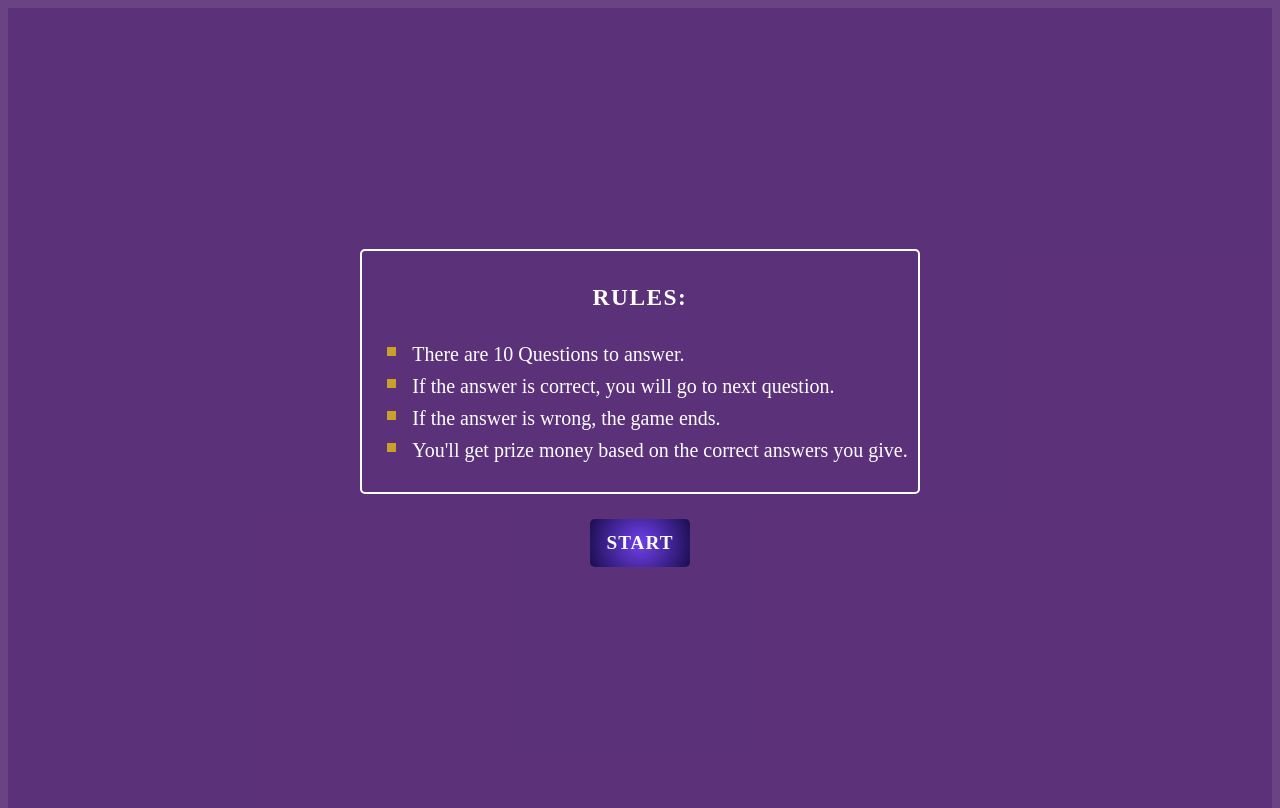
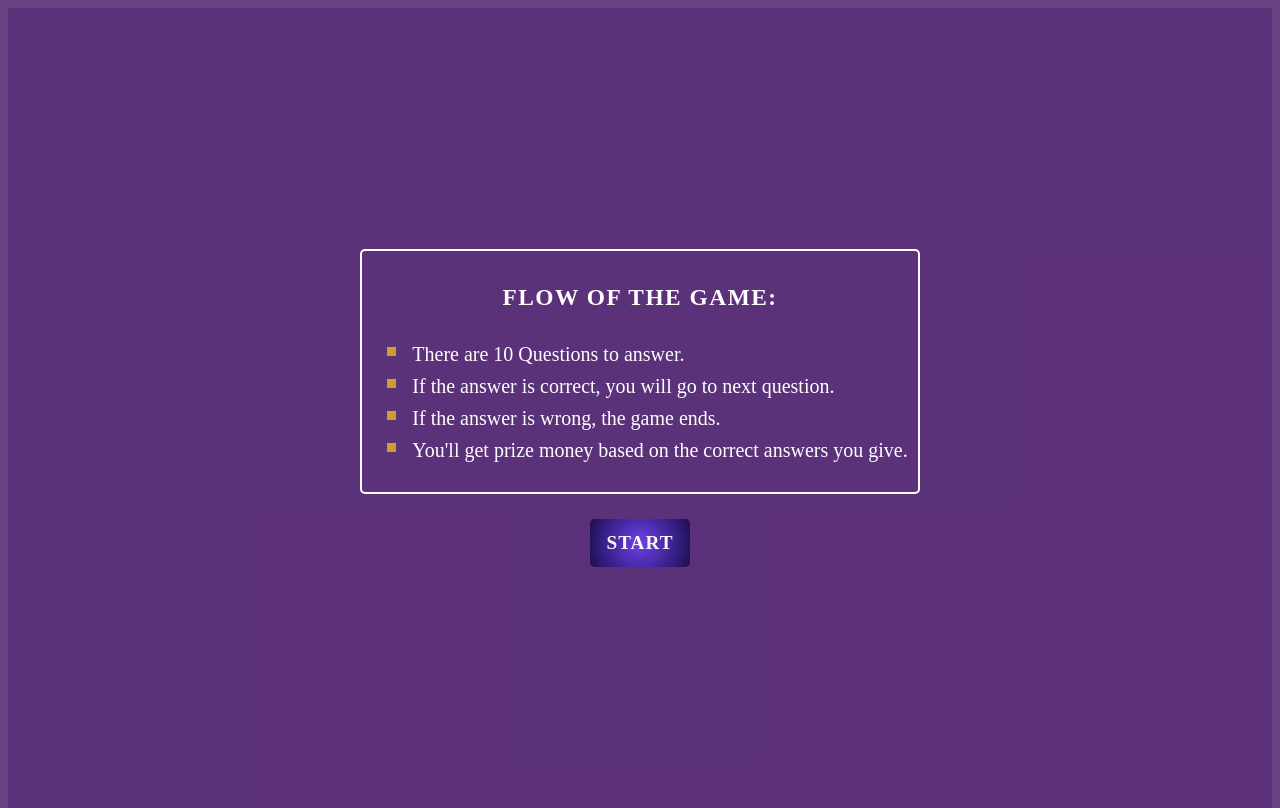
Before and after one commit to shanolhere/kbc-app, a website: page index.html in a window 1280 px wide. Drawn offline with Linux system fonts and the light colour scheme.

Commit message:
update: updated Readme.md

```diff
--- a/index.html
+++ b/index.html
@@ -10,7 +10,7 @@
 </head>
 <body class="flex center">
   <div class="rules">
-    <h3>Rules:</h3>
+    <h3>Flow of the game:</h3>
     <ul>
       <li>There are 10 Questions to answer. </li>
       <li>If the answer is correct, you will go to next question.</li>
```
Also changed, not shown: README.md.
